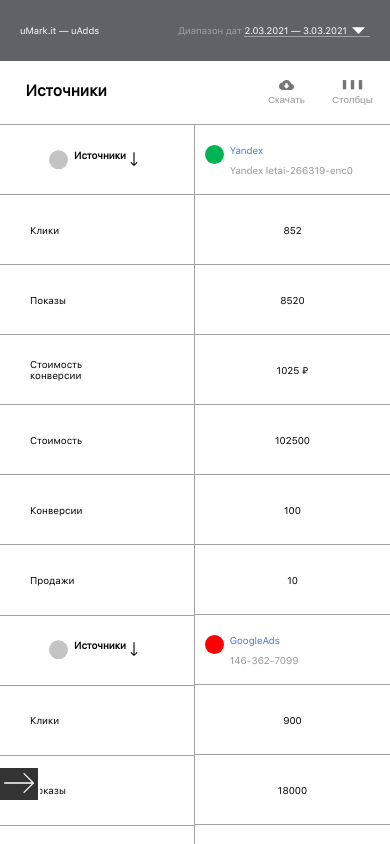
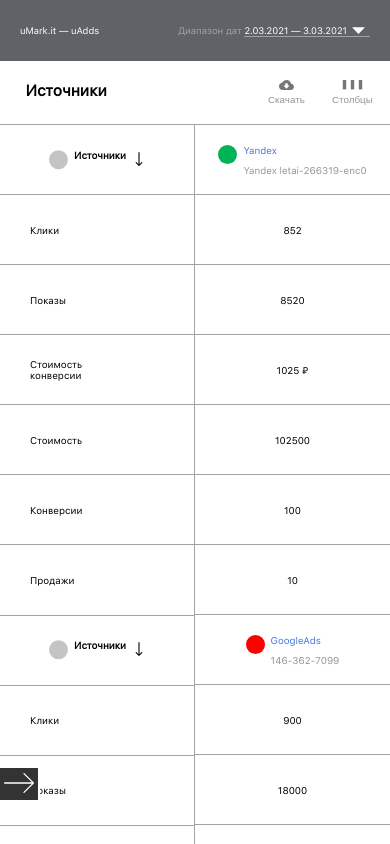
Before and after one commit to konstantinstepanyan/uAdds, a React (Create React App) app: page / in a window 390 px wide. Shown: the top 844 px of the page. Built offline with nearby package versions, Linux system fonts and the light colour scheme.

Commit message:
fix arrow bug

```diff
--- a/src/components/table/css/table.css
+++ b/src/components/table/css/table.css
@@ -183,7 +183,13 @@
     }
 
     .table .service-title .content-container {
-        width: 90% !important;
+        width: fit-content !important;
         margin: auto;
     }
 }
+
+@media screen and (max-width: 450px) {
+    .table .img_arrow {
+        right: -20px;
+    }
+}
```
